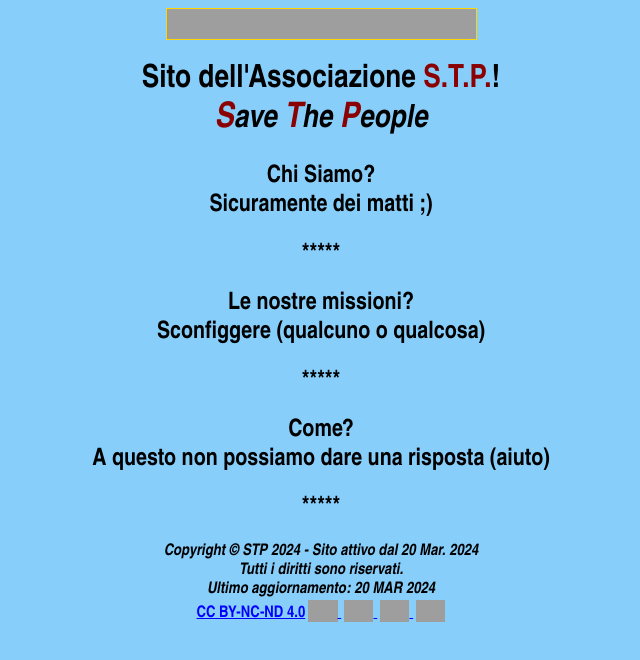
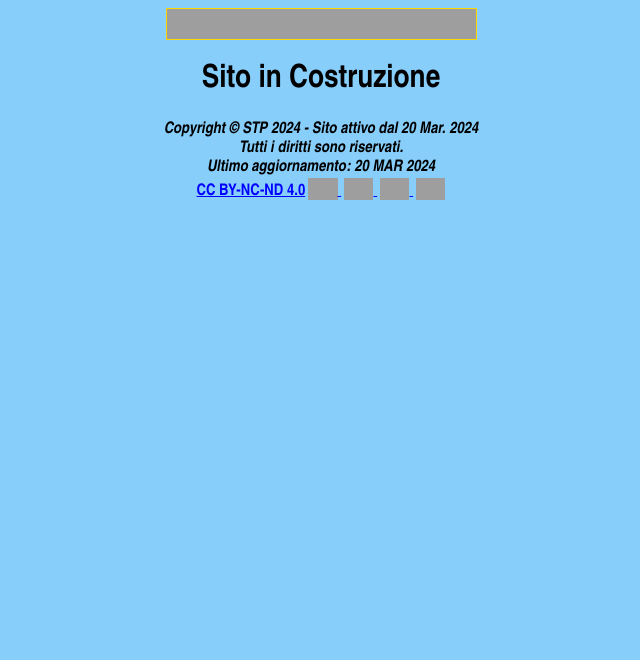
Before and after one commit to toor10/savethepeople.github.io, a plain HTML site: page index.html in a window 1280 px wide. Shown: the whole page, without its empty margins (319-959 px from the left). Drawn offline with Linux system fonts and the light colour scheme; grey boxes are pictures that could not be loaded.

Commit message:
under_construction

```diff
--- a/index.html
+++ b/index.html
@@ -1,7 +1,7 @@
 <html lang="it">
 <head>
 <title>S. T. P.</title>
-<link rel="icon" href="c:\Users\Tommaso\Desktop\sito\img\.ico" >
+<link rel="icon" href="" >
 
 </head>
 <body>
@@ -15,23 +15,7 @@
 <iframe src="https://free.timeanddate.com/clock/i96md0kz/n5773/tlit6/fs24/tct/pct/tt0/tw0/td1/th1/tb1" frameborder="0" width="309" height="30" allowtransparency="true"></iframe>
 </td></tr></tbody></table></form></p>
 
-<h1 align="center">Sito dell'Associazione
-<span style="color: darkred; font-size: 100%;">S.T.P.</span>!<br><i><b>
-<span style="color: darkred; font-size: 110%;">S</span>ave
-<span style="color: darkred; font-size: 110%;">T</span>he
-<span style="color: darkred; font-size: 110%;">P</span>eople</b></i></h1>
-
-<h2 align="center">Chi Siamo?<br>Sicuramente dei matti ;)</h2>
-<h2 align="center">*****</h2>
-<h2 align="center">Le nostre missioni?<br>Sconfiggere (qualcuno o qualcosa)</h2>
-<h2 align="center">*****</h2>
-<h2 align="center">Come?<br>A questo non possiamo dare una risposta (aiuto)</h2>
-<h2 align="center">*****</h2>
-
-<!-- <p align="center">Questa è la nostra prima pagina HTML!</p>
-<p align="center">Questo sito non fa in alcun modo utilizzo di cookie.</p> -->
-<!-- <p align="center">
-</p> -->
+<h1 align="center">Sito in Costruzione</h1>
 
 <b><i><p align="center">Copyright © STP 2024 - Sito attivo dal 20 Mar. 2024<br>Tutti i diritti sono riservati.<br>Ultimo aggiornamento: 20 MAR 2024</i>
 <br>
```
